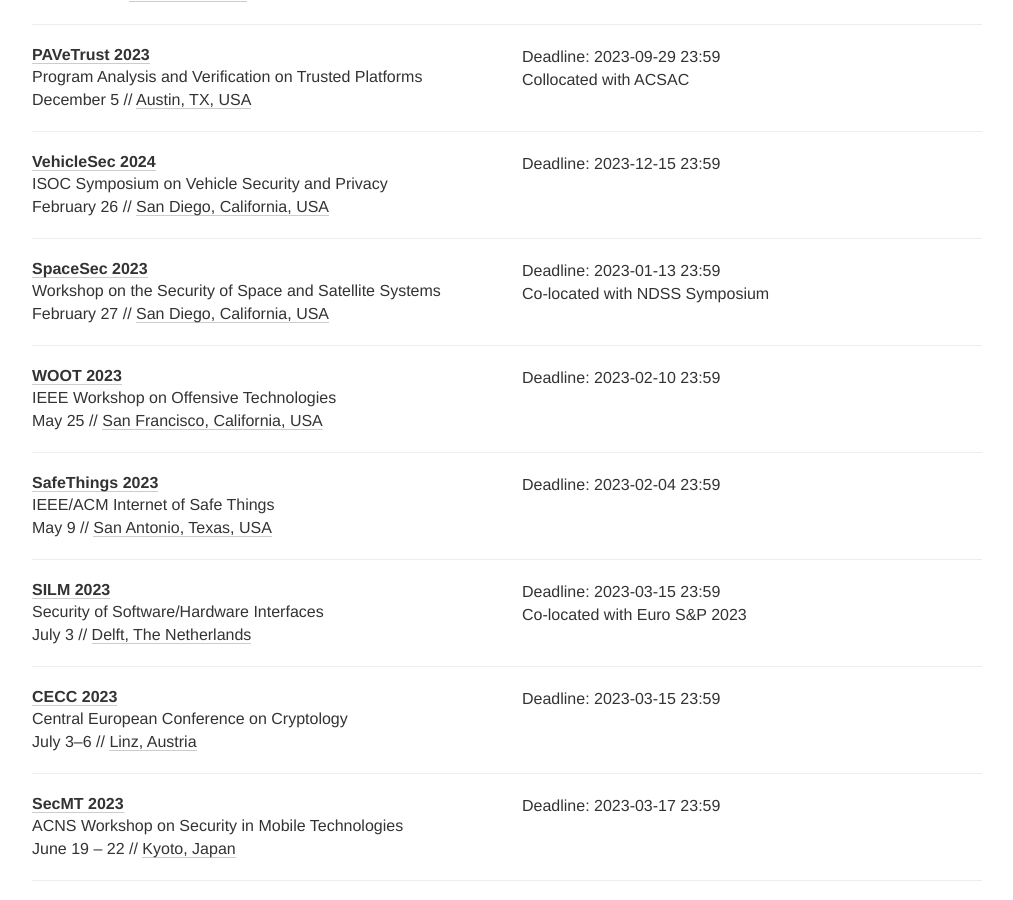
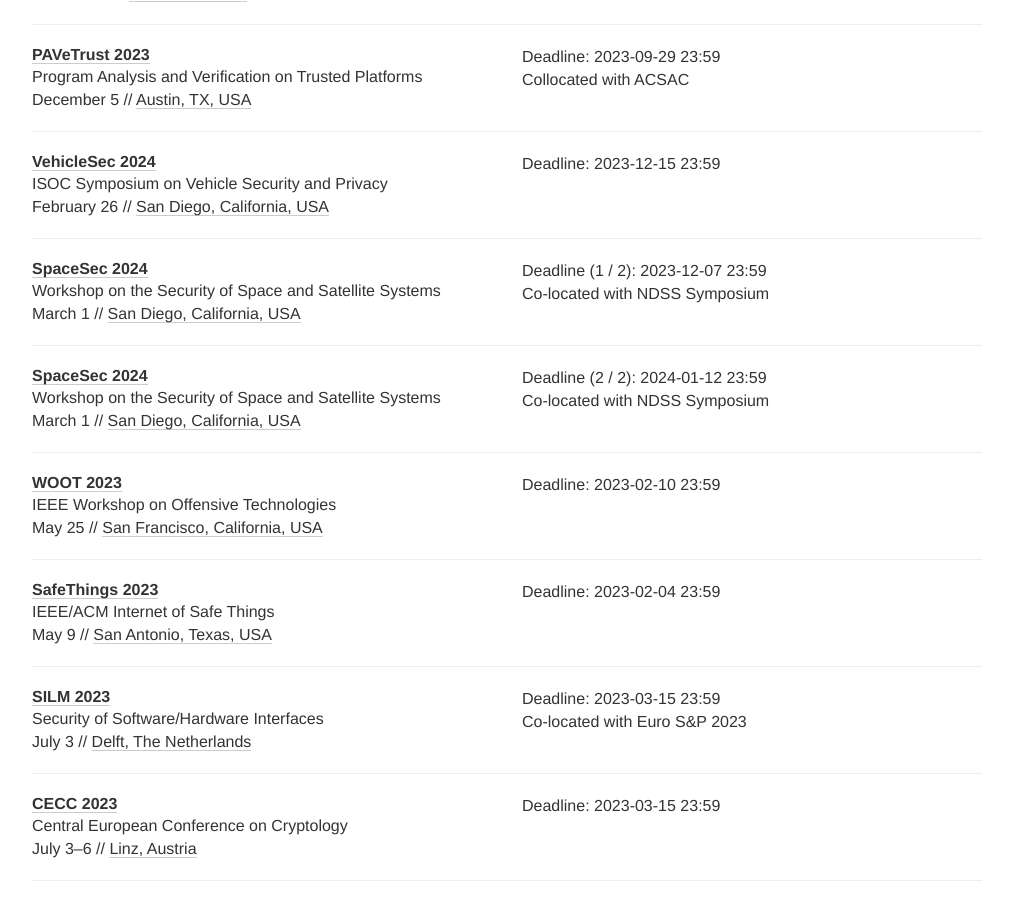
Before and after one commit to sec-deadlines/sec-deadlines.github.io, a Jekyll site: the page built from index.html, in a window 1280 px wide and 900 px high, scrolled down 9509 px. Shown: the whole window, without its empty margins (133-1146 px from the left). Built offline with Jekyll 4.4.1, drawn with Linux system fonts in a browser that asks for light colours; nearby versions of some CDN libraries; comment, search, counter and statistics services are not loaded.

Commit message:
Added SpaceSec 2024, 1st and 2nd deadline

```diff
--- a/_data/conferences.yml
+++ b/_data/conferences.yml
@@ -610,11 +610,13 @@
 
 - name: SpaceSec
   description: Workshop on the Security of Space and Satellite Systems
-  year: 2023
-  link: https://easychair.org/cfp/SpaceSec23
+  year: 2024
+  link: https://spacesec.info/
   comment: Co-located with NDSS Symposium
-  deadline: ["2023-01-13 23:59"]
-  date: February 27
+  deadline:
+    - "2023-12-07 23:59"
+    - "2024-01-12 23:59"
+  date: March 1
   place: San Diego, California, USA
   tags: [SEC, PRIV, CRYPTO, SHOP]
 
```
